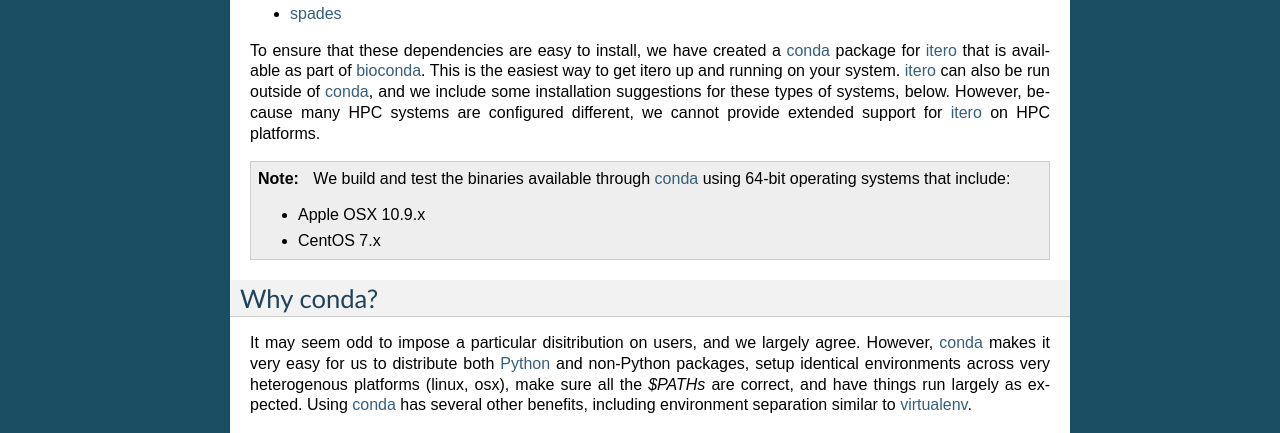
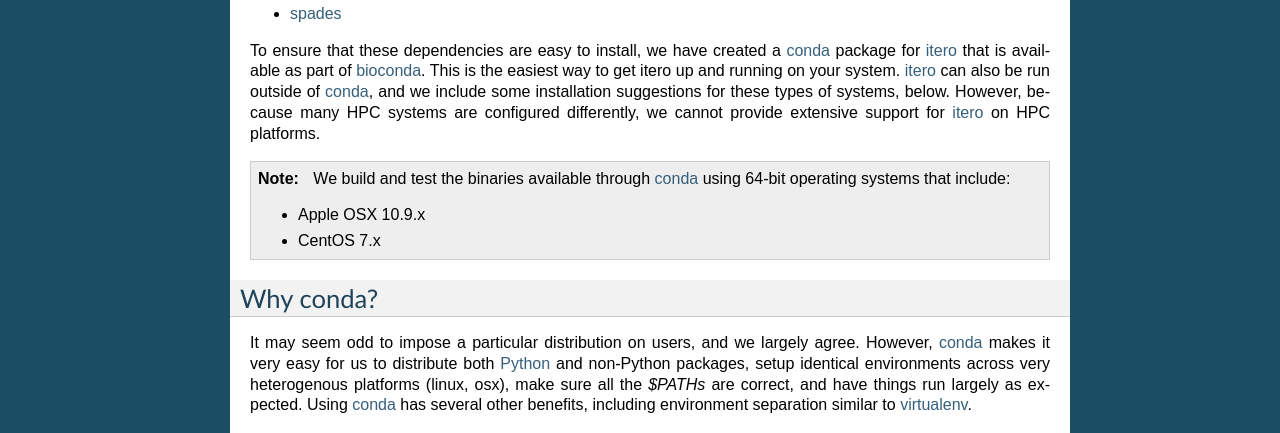
Before and after one commit to faircloth-lab/itero, a Sphinx documentation site: the page built from docs/installation.rst, in a window 1280 px wide and 900 px high. Shown: the part 463-896 px from the top of the window. Built offline with Sphinx 7.4.7, drawn with Linux system fonts in a browser that asks for light colours; some of the changed text lies outside the part shown.

Commit message:
fix several small typos

```diff
--- a/docs/installation.rst
+++ b/docs/installation.rst
@@ -26,7 +26,7 @@
 * samtools_
 * spades_
 
-To ensure that these dependencies are easy to install, we have created a conda_ package for itero_ that is available as part of bioconda_.  This is the easiest way to get itero up and running on your system.  itero_ can also be run outside of conda_, and we include some installation suggestions for these types of systems, below.  However, because many HPC systems are configured different, we cannot provide extended support for itero_ on HPC platforms.
+To ensure that these dependencies are easy to install, we have created a conda_ package for itero_ that is available as part of bioconda_.  This is the easiest way to get itero up and running on your system.  itero_ can also be run outside of conda_, and we include some installation suggestions for these types of systems, below.  However, because many HPC systems are configured differently, we cannot provide extensive support for itero_ on HPC platforms.
 
 .. note:: We build and test the binaries available through conda_ using
     64-bit operating systems that include:
@@ -37,7 +37,7 @@
 Why conda?
 ==========
 
-It may seem odd to impose a particular disitribution on users, and we largely
+It may seem odd to impose a particular distribution on users, and we largely
 agree.  However, conda_ makes it very easy for us to distribute both Python_ and
 non-Python packages, setup identical environments
 across very heterogenous platforms (linux, osx), make sure all the `$PATHs` are
```
Also changed, not shown: other parts of docs/installation.rst (+2 -2 lines).
